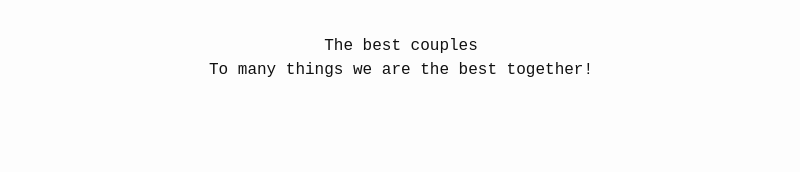
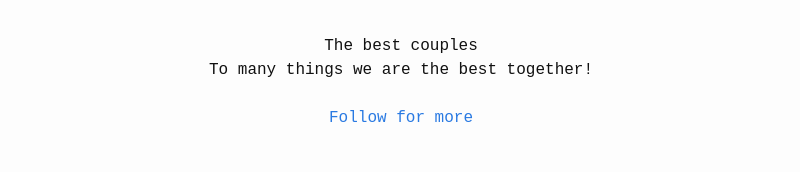
Before and after one commit to mmoanis/mmoanis.github.io, a Jekyll site: the page built from index.html, in a window 1280 px wide. Shown: the part 925-1097 px from the top of the page, without its empty margins (239-1039 px from the left). Built offline with Jekyll 4.4.1, drawn with Linux system fonts in a browser that asks for light colours; the list of posts is cut into pages by our own code; before the commit the page ends 1052 px from its top, so only the background shows below that.

Commit message:
Update index.html

```diff
--- a/index.html
+++ b/index.html
@@ -30,7 +30,10 @@ layout: home
 			The best couple of people who dont need an occasion to dress up<br/>
 			The best couple of people from Tunis and Egypt<br/><br/><br/>
 			The best couples<br/>
-			To many things we are the best together!<br/>
+			To many things we are the best together!<br/><br/>
+
+			 <a href="https://photos.google.com/share/AF1QipMVW4Umf8fim2cOVLDrknxzynOK8iRT03IinE2wFdnQlcr7Z-JRHl60Gr9q0KOqhQ">Follow for more</a>
+
 		</p>
     </div>
 </section>
```
